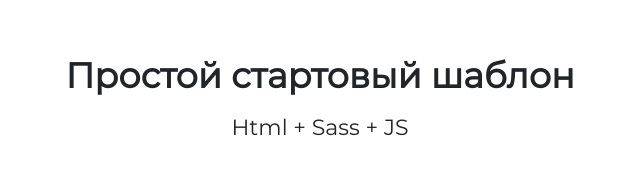
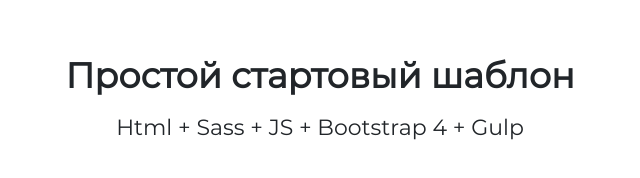
Before and after one commit to wrask/simple, a website: page src/index.html in a window 1280 px wide. Shown: the whole page, without its empty margins (320-960 px from the left). Drawn offline with Linux system fonts and the light colour scheme.

Commit message:
Update index.html

```diff
--- a/src/index.html
+++ b/src/index.html
@@ -9,7 +9,7 @@
 <body>
 
 		<h1>Простой стартовый шаблон</h1>
-		<p>Html + Sass + JS</p>
+		<p>Html + Sass + JS + Bootstrap 4 + Gulp</p>
 
 	<script src="js/common.min.js"></script>
 </body>
```
